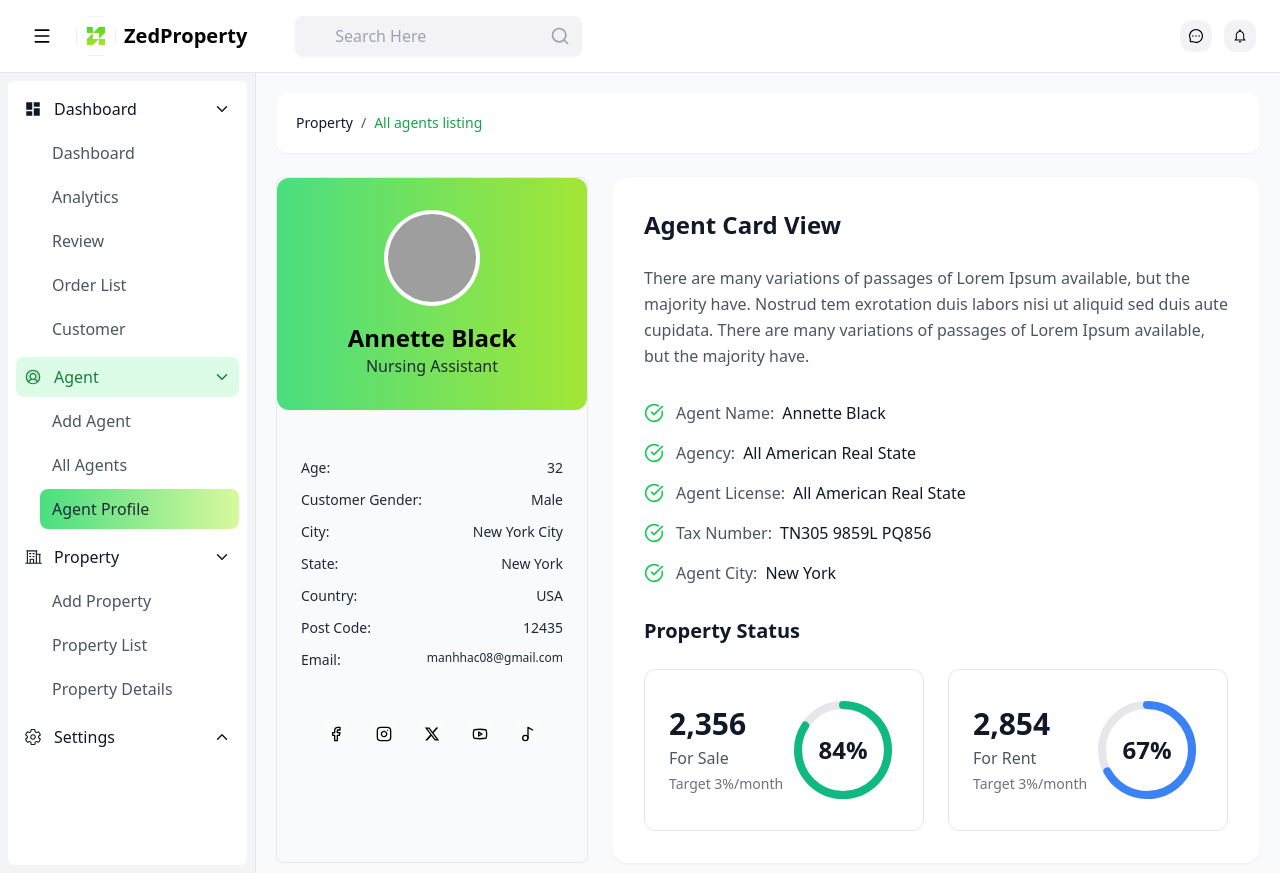
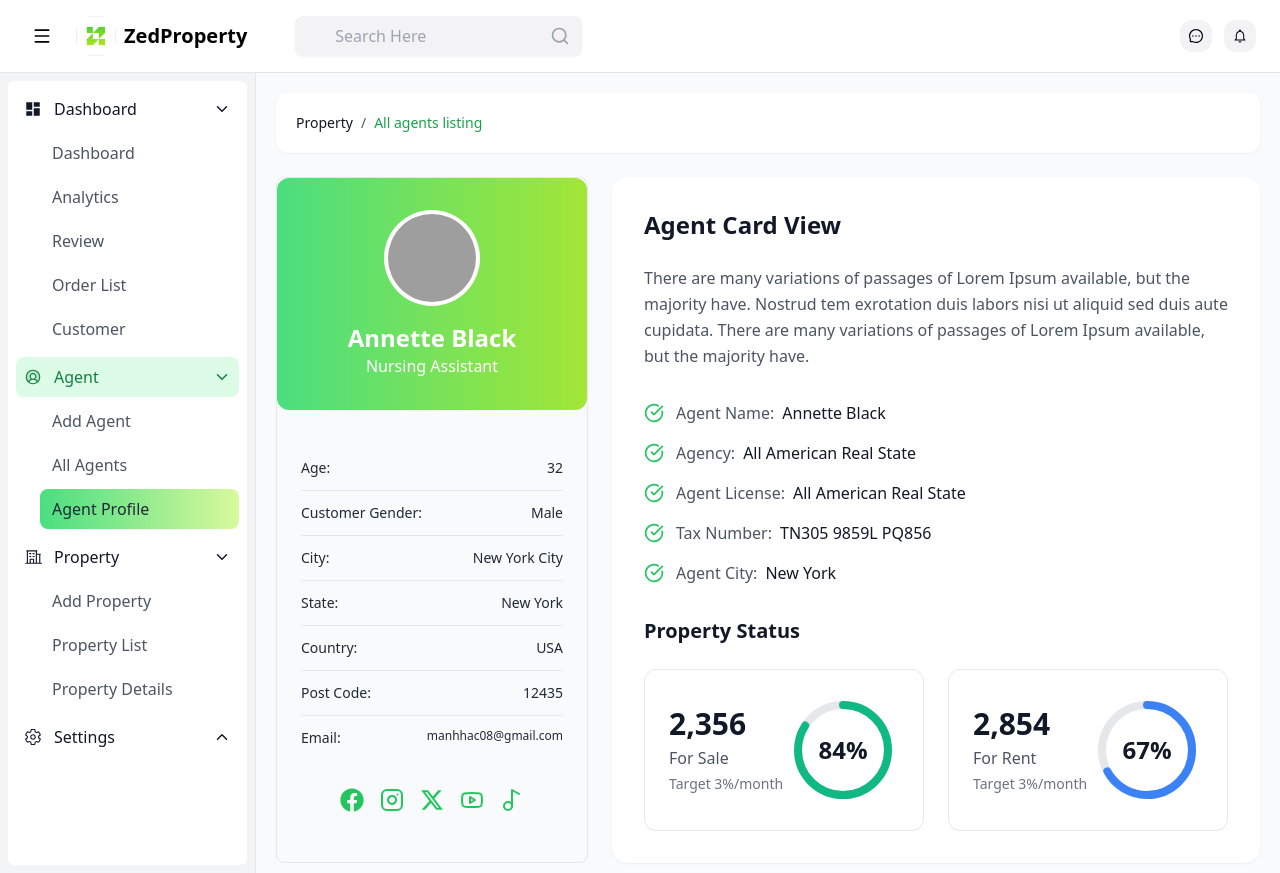
Before and after one commit to Jubayerhusain/zed-admin-dashboard, a React (Vite) app: page /admin/agent-profile in a window 1280 px wide. Built offline with nearby package versions, Linux system fonts and the light colour scheme; grey boxes are pictures that could not be loaded.

Commit message:
btn  text color added done

```diff
--- a/src/Componets/AgentProfile/AgentProfileCard.jsx
+++ b/src/Componets/AgentProfile/AgentProfileCard.jsx
@@ -1,5 +1,6 @@
 import React from 'react';
 import { Facebook, Instagram, Youtube, Music2, } from 'lucide-react';
+import { FaFacebook } from "react-icons/fa";
 
 const AgentProfileCard = () => {
   return (
@@ -12,8 +13,8 @@ const AgentProfileCard = () => {
             className="w-full h-full rounded-full object-cover"
           />
         </div>
-        <h2 className="text-2xl font-bold">Annette Black</h2>
-        <p className="text-gray-800">Nursing Assistant</p>
+        <h2 className="text-2xl font-bold text-white">Annette Black</h2>
+        <p className="text-white">Nursing Assistant</p>
       </div>
 
       <div className="space-y-3 p-6 text-sm text-gray-800">
@@ -21,49 +22,55 @@ const AgentProfileCard = () => {
           <span className="text-gray-800">Age:</span>
           <span className="font-medium text-gray-800">32</span>
         </div>
+        <div className='border-t border-gray-200'></div>
         <div className="flex justify-between">
           <span className="text-gray-800">Customer Gender:</span>
           <span className="font-medium">Male</span>
         </div>
+        <div className='border-t border-gray-200'></div>
         <div className="flex justify-between">
           <span className="text-gray-800">City:</span>
           <span className="font-medium">New York City</span>
         </div>
+        <div className='border-t border-gray-200'></div>
         <div className="flex justify-between">
           <span className="text-gray-800">State:</span>
           <span className="font-medium">New York</span>
         </div>
+        <div className='border-t border-gray-200'></div>
         <div className="flex justify-between">
           <span className="text-gray-800">Country:</span>
           <span className="font-medium">USA</span>
         </div>
+        <div className='border-t border-gray-200'></div>
         <div className="flex justify-between">
           <span className="text-gray-800">Post Code:</span>
           <span className="font-medium">12435</span>
         </div>
+        <div className='border-t border-gray-200'></div>
         <div className="flex justify-between">
           <span className="text-gray-800">Email:</span>
           <span className="font-medium text-xs">manhhac08@gmail.com</span>
         </div>
       </div>
 
-      <div className="flex justify-center gap-4 mt-6">
-        <a href="#" className="w-8 h-8 bg-white/20 hover:bg-white/30 rounded-full flex items-center justify-center transition-colors">
-          <Facebook className="w-4 h-4" />
+      <div className="flex justify-center gap-4 my-4">
+        <a href="#" className="w-6 text-green-500 h-6 bg-white/20 hover:bg-white/30 rounded-full flex items-center justify-center transition-colors">
+          <FaFacebook className='h-auto w-full' />
         </a>
-        <a href="#" className="w-8 h-8 bg-white/20 hover:bg-white/30 rounded-full flex items-center justify-center transition-colors">
-          <Instagram className="w-4 h-4" />
+        <a href="#" className="w-6 h-6 text-green-500  bg-white/20 hover:bg-white/30 rounded-full flex items-center justify-center transition-colors">
+          <Instagram className="w-full h-auto" />
         </a>
-        <a href="#" className="w-8 h-8 bg-white/20 hover:bg-white/30 rounded-full flex items-center justify-center transition-colors">
-          <svg className="w-4 h-4" viewBox="0 0 24 24" fill="currentColor">
+        <a href="#" className="w-6 h-6 text-green-500  bg-white/20 hover:bg-white/30 rounded-full flex items-center justify-center transition-colors">
+          <svg className="w-6 h-6" viewBox="0 0 24 24" fill="currentColor">
             <path d="M18.244 2.25h3.308l-7.227 8.26 8.502 11.24H16.17l-5.214-6.817L4.99 21.75H1.68l7.73-8.835L1.254 2.25H8.08l4.713 6.231zm-1.161 17.52h1.833L7.084 4.126H5.117z"/>
           </svg>
         </a>
-        <a href="#" className="w-8 h-8 bg-white/20 hover:bg-white/30 rounded-full flex items-center justify-center transition-colors">
-          <Youtube className="w-4 h-4" />
+        <a href="#" className="w-6 h-6 text-green-500  bg-white/20 hover:bg-white/30 rounded-full flex items-center justify-center transition-colors">
+          <Youtube className="w-full h-auto" />
         </a>
-        <a href="#" className="w-8 h-8 bg-white/20 hover:bg-white/30 rounded-full flex items-center justify-center transition-colors">
-          <Music2 className="w-4 h-4" />
+        <a href="#" className="w-6 h-6 text-green-500  bg-white/20 hover:bg-white/30 rounded-full flex items-center justify-center transition-colors">
+          <Music2 className="w-full h-auto" />
         </a>
       </div>
     </div>
```
